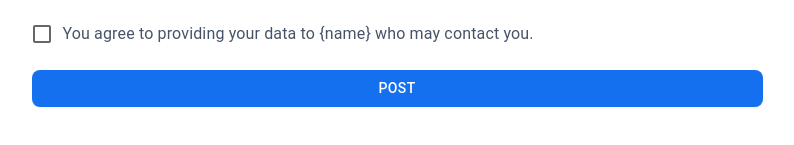
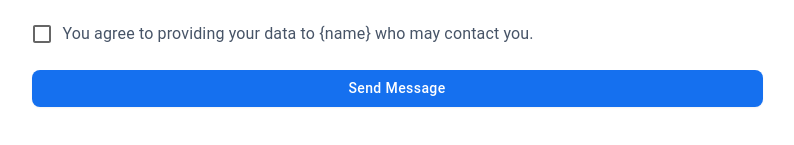
Before and after one commit to uniquejoel/HNG-Task-1, a React (Create React App) app: page /contact in a window 1280 px wide. Shown: the part 443-588 px from the top of the page, without its empty margins (243-1037 px from the left). Built offline with nearby package versions, Linux system fonts and the light colour scheme.

Commit message:
checkbox and submit 2

```diff
--- a/src/components/Contact.js
+++ b/src/components/Contact.js
@@ -172,9 +172,10 @@ const Contact = () => {
                 boxShadow: '0px 1px 2px rgba(16, 24, 40, 0.05)',
                 borderRadius: '8px',
                 color: '#ffffff',
+                textTransform: "none",
                 "&:hover": { backgroundColor: "#1570EF"}
             }}
-       >Post</Button>
+       >Send Message</Button>
 
 
 
```
